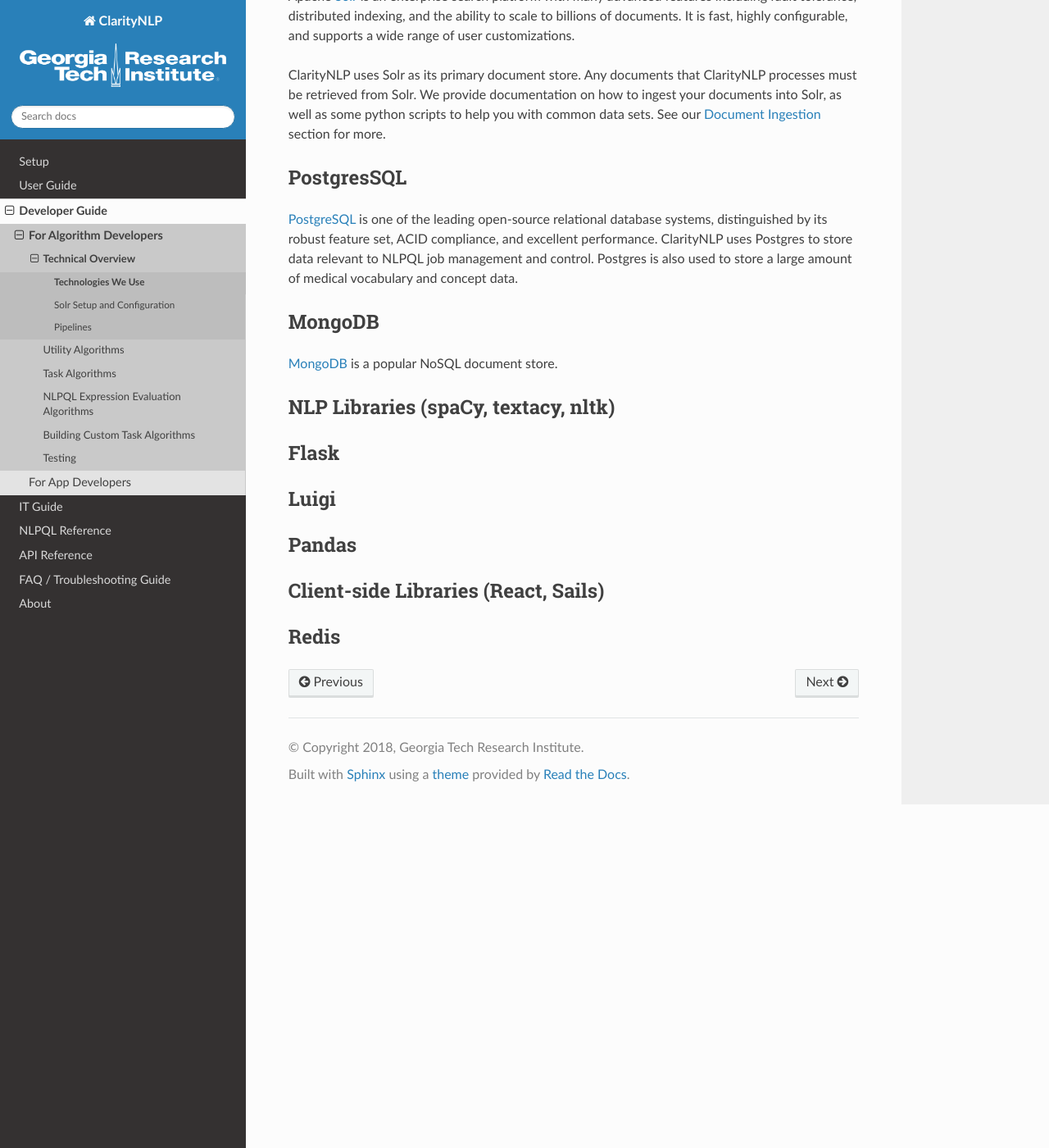
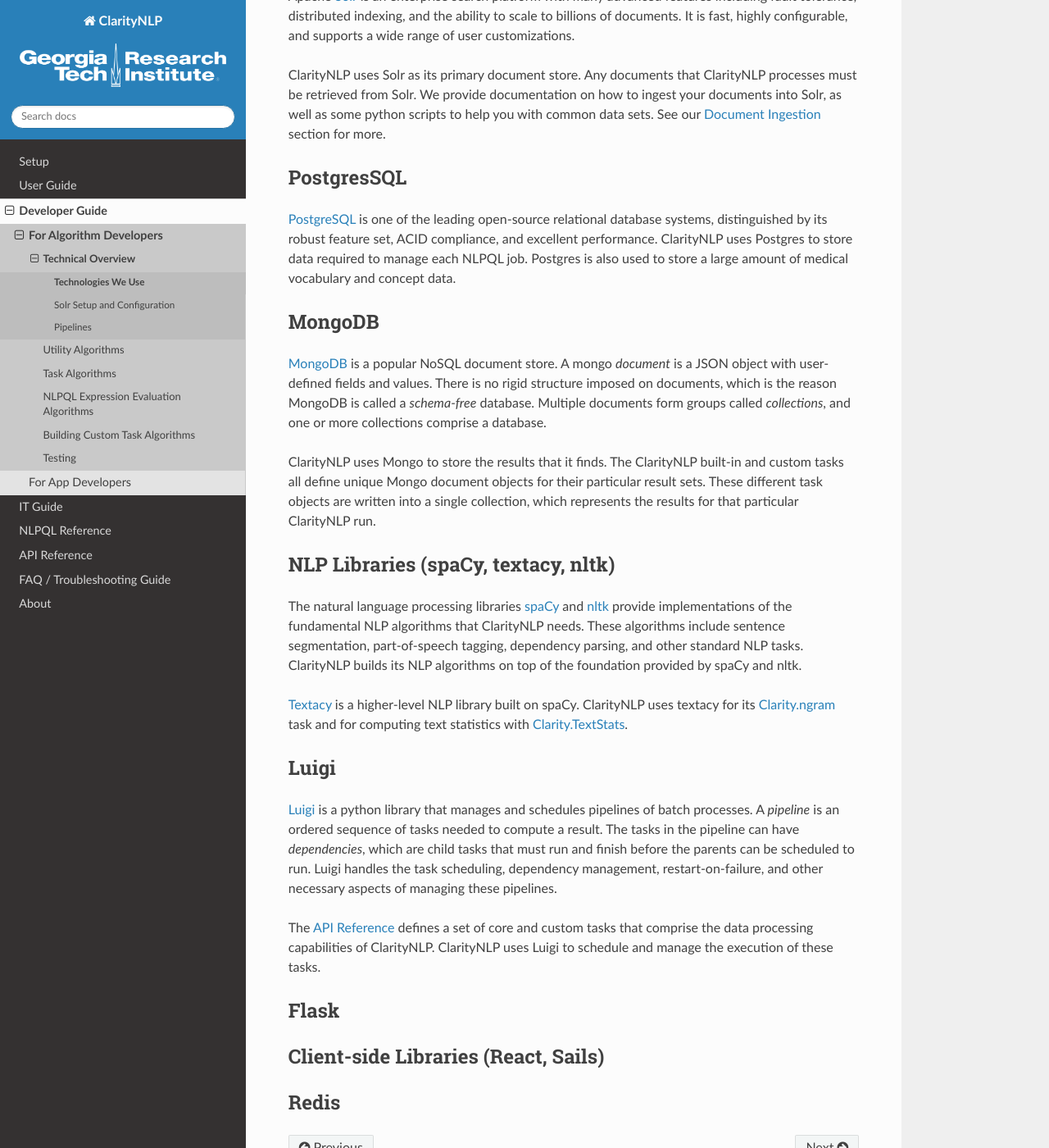
Before and after one commit to ClarityNLP/ClarityNLP, a Sphinx documentation site: the page built from docs/developer_guide/technical_background/technologies.rst, in a window 1280 px wide and 1400 px high, scrolled down 576 px. Shown: the whole window at 82% size. Built offline with Sphinx 7.4.7 and the Read the Docs theme 2.0.0, drawn with Linux system fonts in a browser that asks for light colours; pages that are not in the unit, such as notebooks, are missing from menus.

Commit message:
completed more of the developer guide technologies section

```diff
--- a/docs/api_reference/index.rst
+++ b/docs/api_reference/index.rst
@@ -1,3 +1,5 @@
+.. _apiref:
+
 API Reference
 =============
 
--- a/docs/developer_guide/index.rst
+++ b/docs/developer_guide/index.rst
@@ -27,6 +27,7 @@
    algorithms/sentence_tokenization
    algorithms/matrix_preprocessor
 
+.. _task_algorithms_index:
 
 Task Algorithms
 ^^^^^^^^^^^^^^^
--- a/docs/developer_guide/technical_background/technologies.rst
+++ b/docs/developer_guide/technical_background/technologies.rst
@@ -4,6 +4,7 @@
 ClarityNLP depends on a set of leading open-source projects listed below. In
 this section we provide a brief overview of each project and describe how it
 is used by ClarityNLP.
+
 
 Docker
 ------
@@ -41,31 +42,61 @@
 `PostgreSQL <https://www.postgresql.org/>`_ is one of the leading open-source
 relational database systems, distinguished by its robust feature set, ACID
 compliance, and excellent performance. ClarityNLP uses Postgres to store data
-relevant to NLPQL job management and control. Postgres is also used to store
-a large amount of medical vocabulary and concept data.
+required to manage each NLPQL job. Postgres is also used to store a large
+amount of medical vocabulary and concept data.
 
 
 MongoDB
 -------
 
+`MongoDB <https://www.mongodb.com/>`_ is a popular NoSQL document store. A
+mongo *document* is a JSON object with user-defined fields and values. There
+is no rigid structure imposed on documents, which is the reason MongoDB is
+called a *schema-free* database. Multiple documents form groups called
+*collections*, and one or more collections comprise a database.
 
-`MongoDB <https://www.mongodb.com/>`_ is a popular NoSQL document store.
+ClarityNLP uses Mongo to store the results that it finds. The ClarityNLP
+built-in and custom tasks all define unique Mongo document objects for
+their particular result sets. These different task objects are written into
+a single collection, which represents the results for that particular
+ClarityNLP run.
 
 
 NLP Libraries (spaCy, textacy, nltk)
 ------------------------------------
+
+The natural language processing libraries `spaCy <https://spacy.io/>`_ and
+`nltk <https://www.nltk.org/>`_ provide implementations of the fundamental NLP
+algorithms that ClarityNLP needs. These algorithms include sentence
+segmentation, part-of-speech tagging, dependency parsing, and other standard
+NLP tasks. ClarityNLP builds its NLP algorithms on top of the foundation
+provided by spaCy and nltk.
+
+`Textacy <https://github.com/chartbeat-labs/textacy>`_ is a higher-level NLP
+library built on spaCy. ClarityNLP uses textacy for its :ref:`ngram` task and
+for computing text statistics with :ref:`textstats`.
+
+
+Luigi
+-----
+
+`Luigi <https://luigi.readthedocs.io/en/stable/index.html>`_ is a python
+library that manages and schedules pipelines of batch processes. A *pipeline*
+is an ordered sequence of tasks needed to compute a result. The tasks in the
+pipeline can have *dependencies*, which are child tasks that must run and
+finish before the parents can be scheduled to run. Luigi handles the task
+scheduling, dependency management, restart-on-failure, and other necessary
+aspects of managing these pipelines.
+
+The :ref:`apiref` defines a set of core and custom tasks that comprise
+the data processing capabilities of ClarityNLP. ClarityNLP uses Luigi to
+schedule and manage the execution of these tasks.
 
 
 Flask
 -----
 
 
-Luigi
------
-
-
-Pandas
-------
 
 
 Client-side Libraries (React, Sails)
```
Also changed, not shown: other parts of docs/developer_guide/technical_background/technologies.rst (+4 -0 lines).
